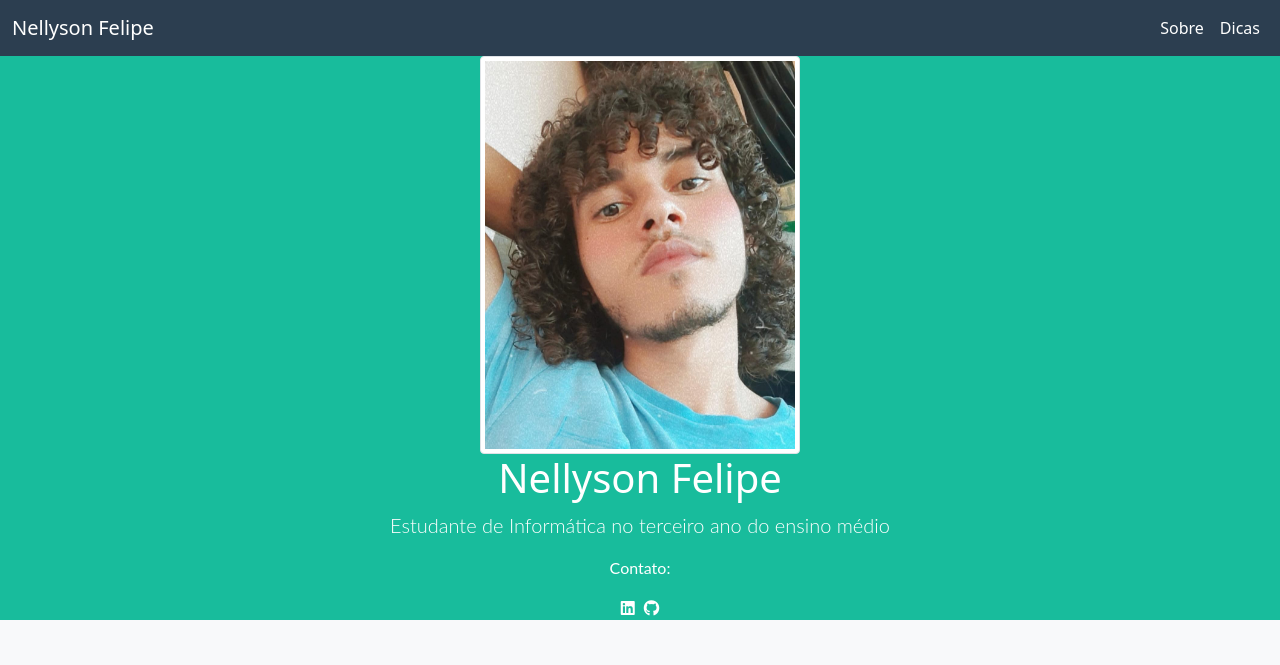
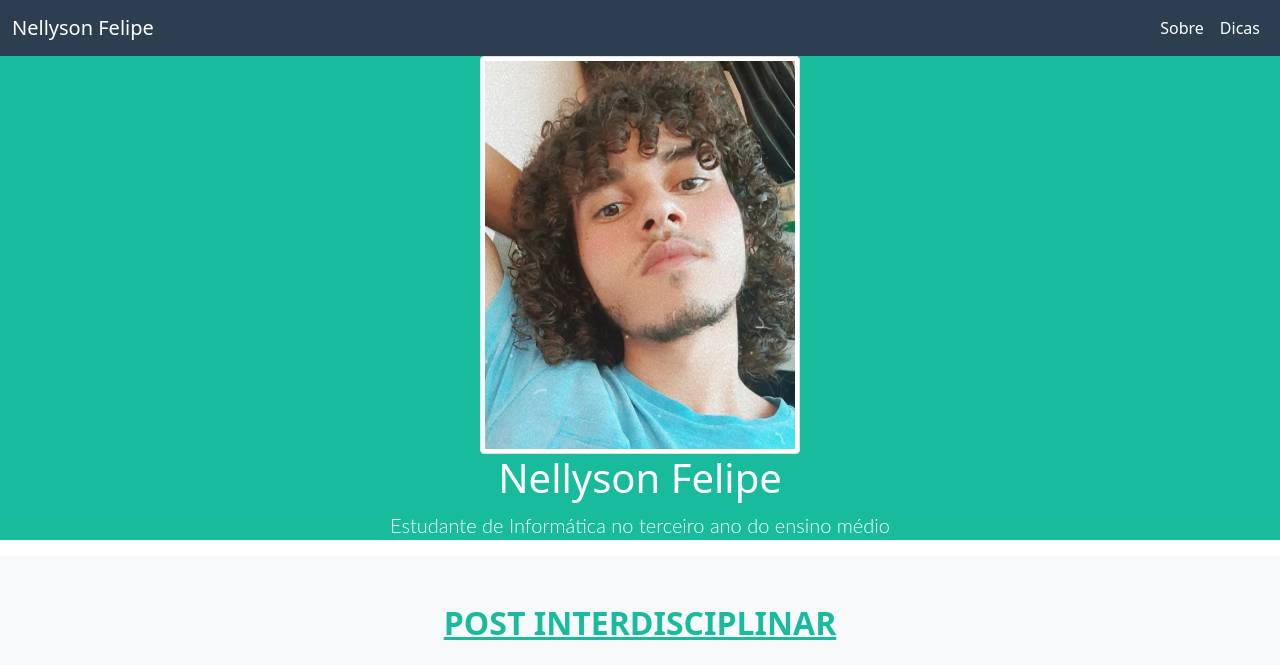
Before and after one commit to NellysonFelipe/teste, a plain HTML site: page index.html in a window 1280 px wide. Shown: the top 665 px of the page. Drawn offline with nearby package versions, Linux system fonts and the light colour scheme.

Commit message:
Update index.html
tirando algumas coisas

```diff
--- a/index.html
+++ b/index.html
@@ -108,12 +108,6 @@
 
           <h1 class="jumbotron-heading textobranco">Nellyson Felipe</h1>
           <p class="lead textobranco">Estudante de Informática no terceiro ano do ensino médio</p>
-          <p class="textobranco">
-            Contato:
-          </p>
-
-          <a href="https://www.linkedin.com/in/nellyson-felipe-07bbb9187/"><i class="textobranco fab fa-linkedin"></i></a>
-          <a href="https://github.com/NellysonFelipe"><i class="textobranco icones fab fa-github"></i></a>
 
         </div>
       </section>
```
